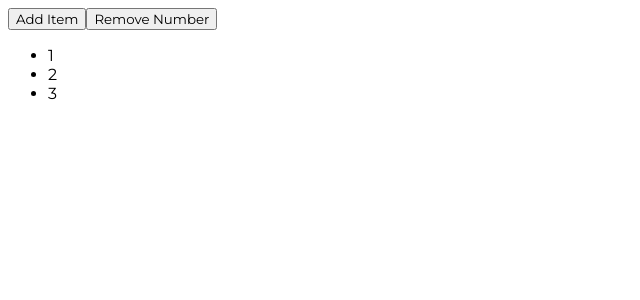
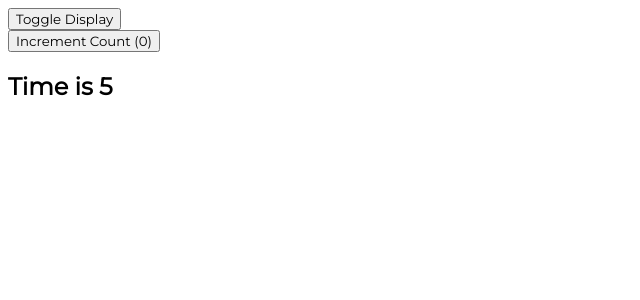
Before and after one commit to Antonyeaster/react-challenge, a React (Create React App) app in the folder my-app/: page / in a window 1280 px wide. Shown: the top 300 px of the page, without its empty margins (0-640 px from the left). Built offline with nearby package versions, Linux system fonts and the light colour scheme.

Commit message:
Add more components for learning

```diff
--- a/my-app/src/App.js
+++ b/my-app/src/App.js
@@ -19,8 +19,11 @@
 import ControlledForm from './components/ControlledForm';
 import UncontrolledForm from './components/UncontrolledForm';
 import SearchBar from './components/SearchBar';
-import ControlledFormHooks from './components/ControlledFormHooks'
+import ControlledFormHooks from './components/ControlledFormHooks';
 import UseStateWithArrays from './components/UseStateWithArrays';
+import UseStateWithObjects from './components/UseStateWithObjects';
+import UseEffectCounter from './components/UseEffectCounter';
+import UseEffectCounterContainer from './components/UseEffectCounterContainer';
 
 function App() {
   return (
@@ -45,7 +48,10 @@
       {/* <UncontrolledForm /> */}
       {/* <SearchBar/> */}
       {/* <ControlledFormHooks/> */}
-      <UseStateWithArrays/>
+      {/* <UseStateWithArrays/> */}
+      {/* <UseStateWithObjects/> */}
+      {/* <UseEffectCounter/> */}
+      <UseEffectCounterContainer />
     </div>
   );
 }
--- /dev/null
+++ b/my-app/src/components/UseEffectCounter.js
@@ -0,0 +1,33 @@
+import React, {useState, useEffect} from 'react'
+
+function UseEffectCounter() {
+    const [count, setCount] = useState(0);
+    const [time, setTime] = useState(0);
+    useEffect(() => {
+        document.title = count;
+        console.log("count 1 effect");
+    }, [count]); // means code only mounts and updates the count everytime
+    useEffect(() => {
+       console.log("creating timmer");
+       const interval = setInterval(() => {
+        console.log("Interval executed");
+        setTime(time => time + 1)
+       }, 1000);
+       return () => {
+        console.log("Cleaning up")
+        clearInterval(interval)
+       }
+    }, []); // means code only runs once
+  return (
+    <div>
+        <button onClick={
+            () => setCount(count => count + 1)
+        }>
+           Increment Count ({count})
+        </button>
+        <h2>Time is {time}</h2>
+    </div>
+  )
+}
+
+export default UseEffectCounter
--- /dev/null
+++ b/my-app/src/components/UseEffectCounterContainer.js
@@ -0,0 +1,18 @@
+import React, {useState} from 'react'
+import UseEffectCounter from './UseEffectCounter';
+
+function UseEffectCounterContainer() {
+    const [display, setDisplay] = useState(true);
+  return (
+    <div>
+        <button onClick={ () => {
+            setDisplay(!display)
+        }}>
+            Toggle Display
+        </button>
+        {display && <UseEffectCounter/>}
+    </div>
+  )
+}
+
+export default UseEffectCounterContainer
--- /dev/null
+++ b/my-app/src/components/UseStateWithObjects.js
@@ -0,0 +1,31 @@
+import React, { useState } from 'react'
+
+function UseStateWithObjects() {
+    const [name, setName] = useState({ firstName: "", lastName: "" });
+
+    return (
+        <div>
+            <form>
+                <input
+                    type="text"
+                    value={name.firstName}
+                    onChange={e => setName({
+                        ...name,
+                        firstName: e.target.value
+                    })}
+                />
+                <input
+                    type="text"
+                    value={name.lastName}
+                    onChange={e => setName({
+                        ...name,
+                        lastName: e.target.value
+                    })}
+                />
+                <h2>{JSON.stringify(name)}</h2>
+            </form>
+        </div>
+    )
+}
+
+export default UseStateWithObjects
```
